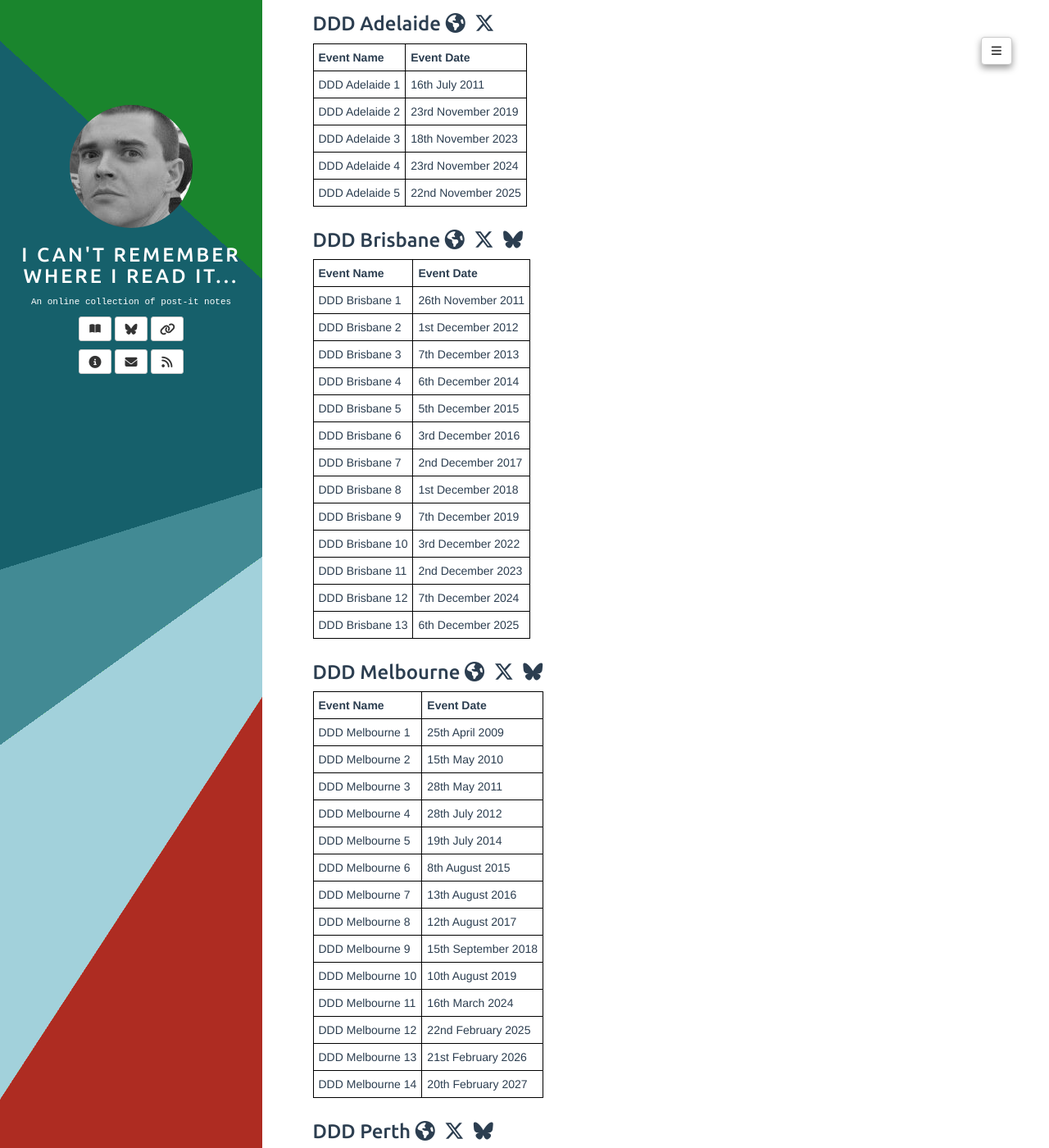
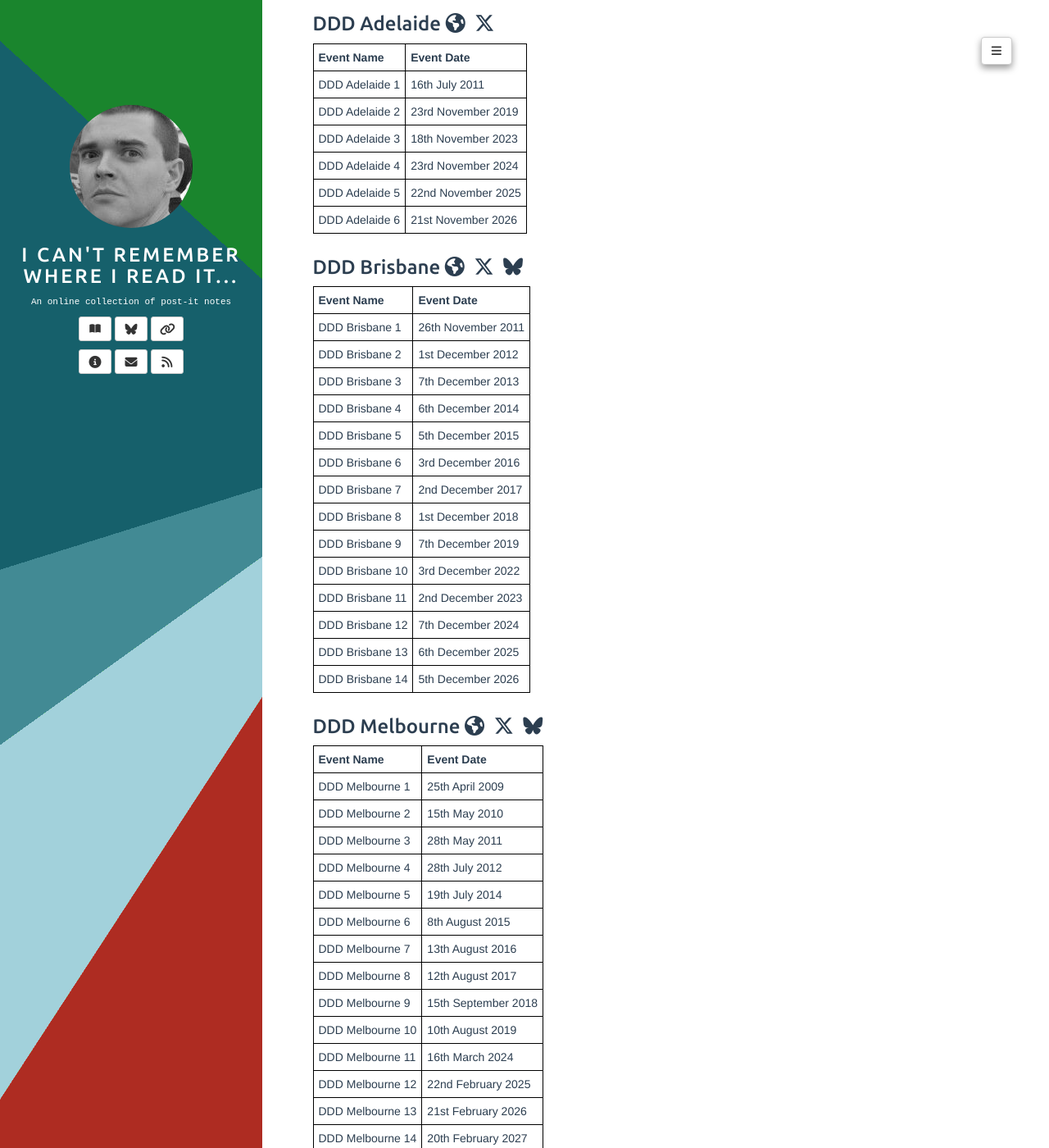
Before and after one commit to adrianbanks/adrianbanks.github.io, a Jekyll site: the page built from ddd-grouped.md, in a window 1280 px wide and 1400 px high, scrolled down 3706 px. Shown: the whole window at 82% size. Built offline with Jekyll 4.4.1, drawn with Linux system fonts in a browser that asks for light colours; some of the changed text lies outside the part shown.

Commit message:
Add new Australian DDD events

```diff
--- a/ddd-grouped.md
+++ b/ddd-grouped.md
@@ -161,6 +161,7 @@ There have been many Developer! Developer! Developer! events over the years, spr
 | DDD Adelaide 3 | 18th November 2023 |
 | DDD Adelaide 4 | 23rd November 2024 |
 | DDD Adelaide 5 | 22nd November 2025 |
+| DDD Adelaide 6 | 21st November 2026 |
 {:.mdtable}
 
 ### DDD Brisbane [<i class="fa fa-globe"></i>](https://www.dddbrisbane.com) [<i class="fa fa-brands fa-x-twitter"></i>](https://x.com/dddbrisbane) [<i class="fa fa-brands fa-bluesky"></i>](https://bsky.app/profile/dddbrisbane.bsky.social)
@@ -180,6 +181,7 @@ There have been many Developer! Developer! Developer! events over the years, spr
 | DDD Brisbane 11 | 2nd December 2023  |
 | DDD Brisbane 12 | 7th December 2024  |
 | DDD Brisbane 13 | 6th December 2025  |
+| DDD Brisbane 14 | 5th December 2026  |
 {:.mdtable}
 
 ### DDD Melbourne [<i class="fa fa-globe"></i>](https://www.dddmelbourne.com) [<i class="fa fa-brands fa-x-twitter"></i>](https://x.com/dddmelb) [<i class="fa fa-brands fa-bluesky"></i>](https://bsky.app/profile/dddmelbourne.bsky.social)
@@ -216,6 +218,7 @@ There have been many Developer! Developer! Developer! events over the years, spr
 | DDD Perth 8    | 7th October 2023    |
 | DDD Perth 9    | 16th November 2024  |
 | DDD Perth 10   | 20th September 2025 |
+| DDD Perth 11   | 3rd October 2026    |
 {:.mdtable}
 
 ### DDD Sydney [<i class="fa fa-globe"></i>](https://next.dddsydney.com.au) [<i class="fa fa-brands fa-x-twitter"></i>](https://x.com/dddsydney)
```
Also changed, not shown: ddd-list.md (+2 -0 lines).
